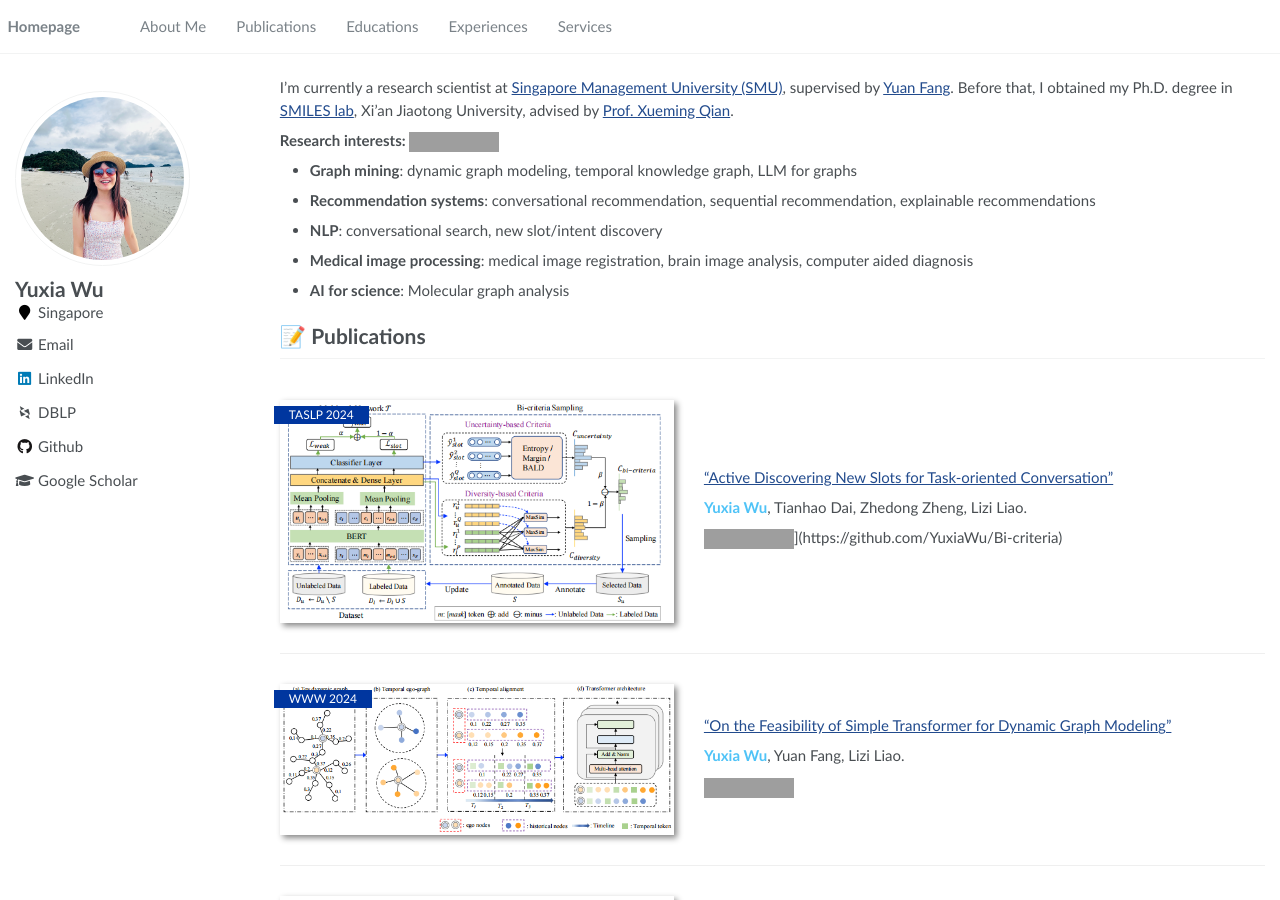
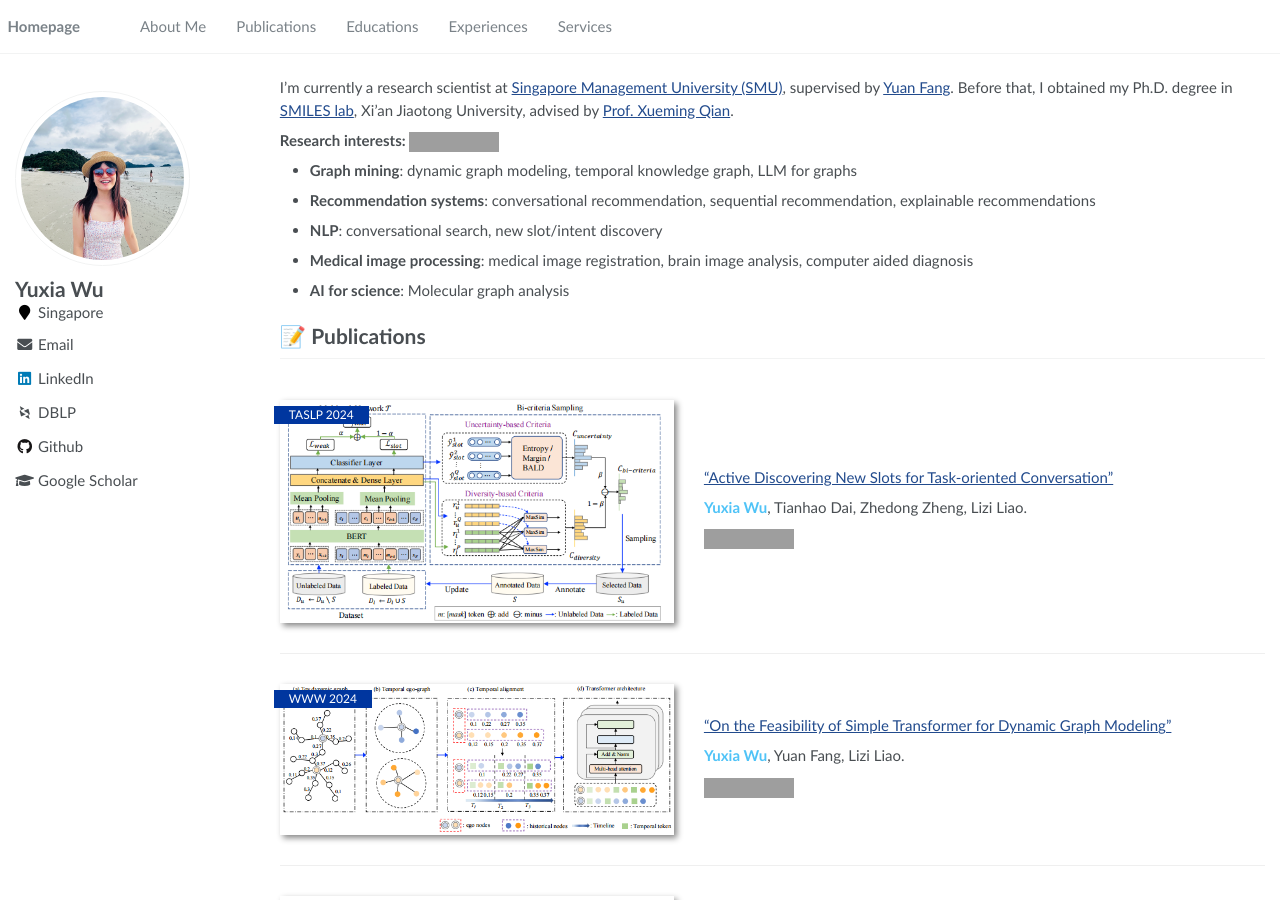
Before and after one commit to YuxiaWu/YuxiaWu.github.io, a Jekyll site: the page built from _pages/about.md, in a window 1280 px wide and 900 px high. Built offline with Jekyll 4.4.1, drawn with Linux system fonts in a browser that asks for light colours; some web fonts are replaced; some of the changed lines change nothing that is shown; grey boxes are pictures that could not be loaded.

Commit message:
Update about.md

```diff
--- a/_pages/about.md
+++ b/_pages/about.md
@@ -45,7 +45,7 @@ I'm currently a research scientist at [Singapore Management University (SMU)](ht
 
 <span style="color:#4FC3F7">**Yuxia Wu**</span>, Tianhao Dai, Zhedong Zheng, Lizi Liao.
 
-[![CODE](https://img.shields.io/badge/CODE-blue)](https://img.shields.io/badge/CODE-blue)](https://github.com/YuxiaWu/Bi-criteria) <strong><span class='show_paper_citations' data='bRgptuYAAAAJ:UebtZRa9Y70C'></span></strong>
+[![CODE](https://img.shields.io/badge/CODE-blue)](https://github.com/YuxiaWu/Bi-criteria) <strong><span class='show_paper_citations' data='bRgptuYAAAAJ:UebtZRa9Y70C'></span></strong>
 </div>
 </div>
 
```
